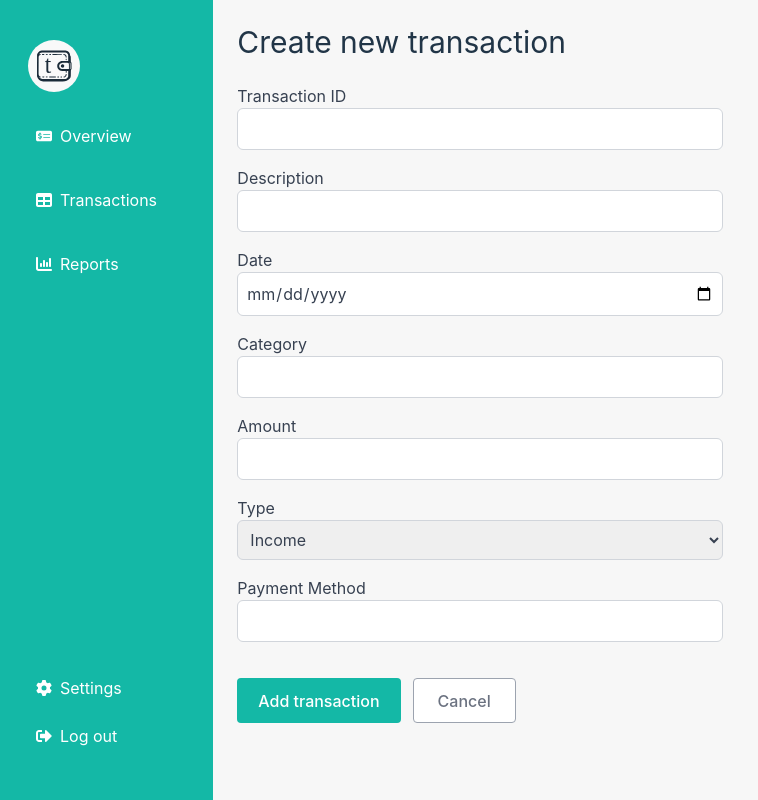
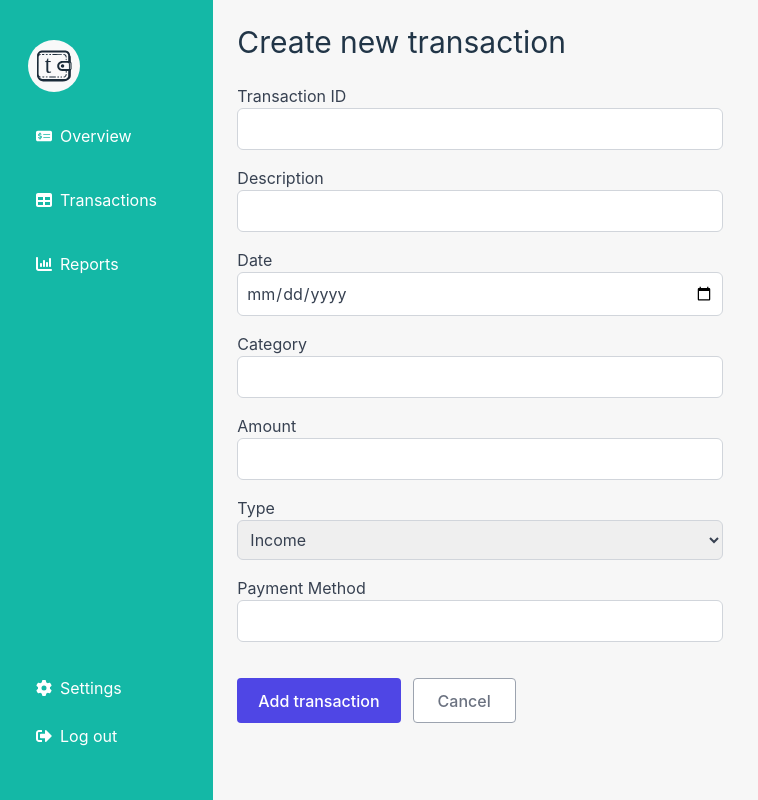
Before and after one commit to and27/tracker, a React (Vite) app: page /transaction in a window 1280 px wide. Shown: the whole page, without its empty margins (0-758 px from the left). Built offline with nearby package versions, Linux system fonts and the light colour scheme; no server answers.

Commit message:
style: change button color from teal to fuchsia

```diff
--- a/src/components/Button.tsx
+++ b/src/components/Button.tsx
@@ -4,7 +4,7 @@ interface ButtonProps {
 
 const Button = ({ children }: ButtonProps) => {
   return (
-    <button className="bg-teal-500 text-white px-5 mt-5 rounded">
+    <button className="bg-indigo-600 text-white px-5 mt-5 rounded">
       {children}
     </button>
   );
--- a/src/components/Forms/TransactionForm.tsx
+++ b/src/components/Forms/TransactionForm.tsx
@@ -102,7 +102,7 @@ const TransactionForm = () => {
       <div className="flex gap-3">
         <button
           type="submit"
-          className="bg-teal-500 text-white px-5 mt-5 rounded"
+          className="bg-indigo-600 text-white px-5 mt-5 rounded"
         >
           Add transaction
         </button>
--- a/src/components/LinkButton.tsx
+++ b/src/components/LinkButton.tsx
@@ -8,7 +8,7 @@ type LinkButtonProps = {
 const LinkButton = ({ children, to, className }: LinkButtonProps) => {
   return (
     <Link to={to} className={className}>
-      <button className={`bg-teal-500 text-white px-5 rounded`}>
+      <button className={`bg-indigo-600 text-white px-5 rounded`}>
         {children}
       </button>
     </Link>
```
